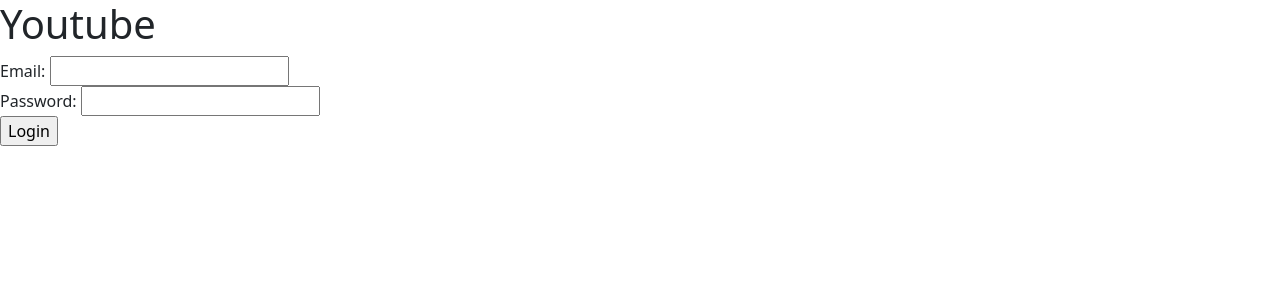
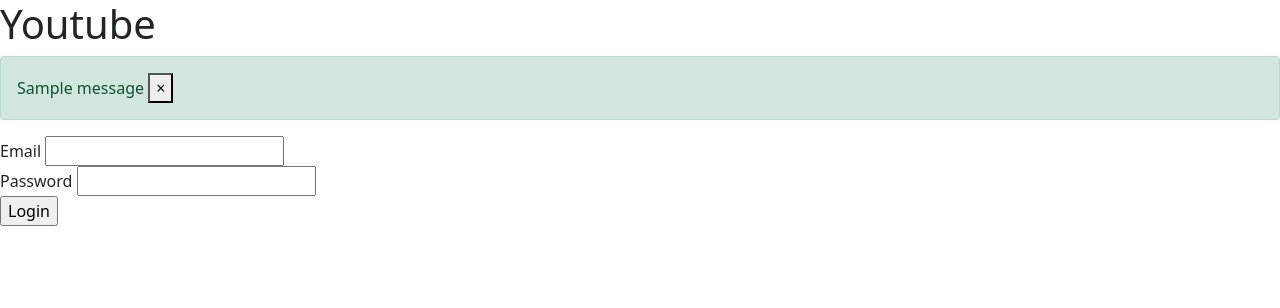
Before and after one commit to DixitSom/Youtube, a Django app: template Youtube/main/templates/login.html in a window 1280 px wide. Shown: the top 308 px of the page. Run offline with Django 3.2, Linux system fonts and the light colour scheme; the template is opened without the code that fills it: values that come from a table or form of the project are taken from there, others are empty; tables that the repository leaves empty hold one stand-in row (values such as "Sample post"); one stand-in notice (Sample message) is shown; parts of the project's set-up code (start-up, migrations or seed data) failed here and were passed over.

Commit message:
Login Page completed

```diff
--- a/Youtube/main/templates/login.html
+++ b/Youtube/main/templates/login.html
@@ -2,19 +2,33 @@
 
 {% block content %}
 <div class="main">
-    <form action="{% url 'login'%}" method="POST">
+
+    <!-- Alert Messages -->
+    {% if messages %}
+    {% for message in messages %}
+    <div class="alert alert-{{ message.tags }} alert-dismissible fade show" role="alert">
+        <strong></strong> {{message}}
+        <button type="button" class="close" data-dismiss="alert" aria-label="Close">
+          <span aria-hidden="true">&times;</span>
+        </button>
+    </div>
+    {% endfor %}
+    {% endif %}
+
+    <!-- main form -->
+    <form action="{% url 'login'%}" method="POST" class="login-form form">
         {% csrf_token %}
 
         <!-- Form is here -->
         {{ form.non_field_errors }}
-        <div class="fieldWrapper">
+        <div class="wrapper">
             {{ form.email.errors }}
-            <label for="{{ form.email.id_for_label }}">Email:</label>
+            <label for="{{ form.email.id_for_label }}">Email</label>
             {{ form.email }}
         </div>
-        <div class="fieldWrapper">
+        <div class="wrapper">
             {{ form.password.errors }}
-            <label for="{{ form.password.id_for_label }}">Password:</label>
+            <label for="{{ form.password.id_for_label }}">Password</label>
             {{ form.password }}
         </div>
 
```
